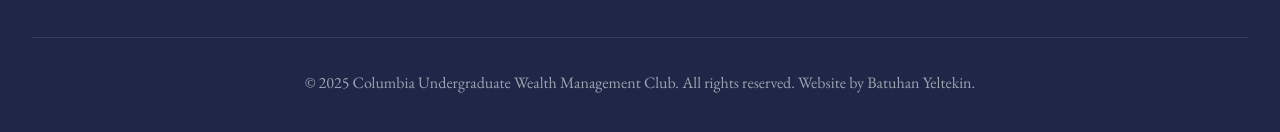
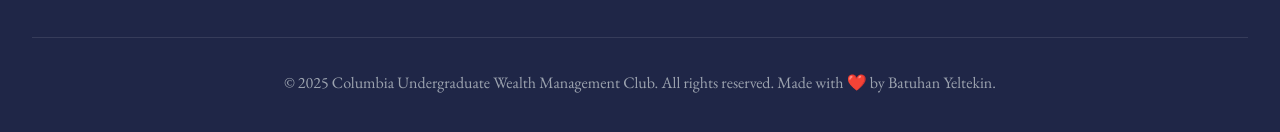
Before and after one commit to batuhanyeltekin/cuwmc, a Next.js app: page / in a window 1280 px wide. Shown: the part 4790-4922 px from the top of the page. Built offline with nearby package versions, Linux system fonts and the light colour scheme.

Commit message:
footer change

```diff
--- a/components/Footer.tsx
+++ b/components/Footer.tsx
@@ -83,7 +83,7 @@ export default function Footer() {
         {/* Bottom Bar */}
         <div className="border-t border-white/10 pt-8 text-center">
           <p className="text-gray-400">
-            © 2025 Columbia Undergraduate Wealth Management Club. All rights reserved. Website by Batuhan Yeltekin.
+            © 2025 Columbia Undergraduate Wealth Management Club. All rights reserved. Made with ❤️ by Batuhan Yeltekin.
           </p>
         </div>
       </div>
```
